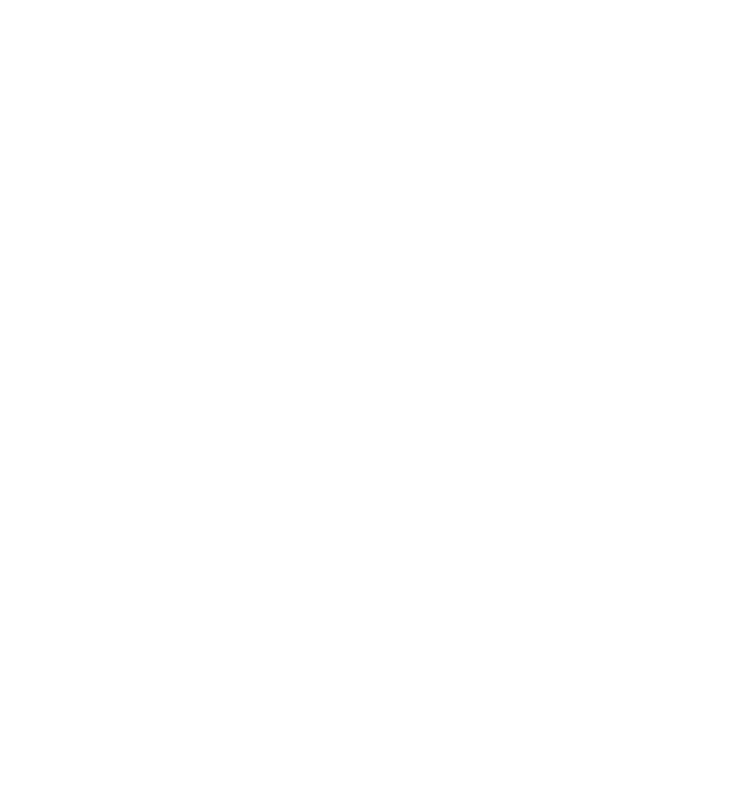
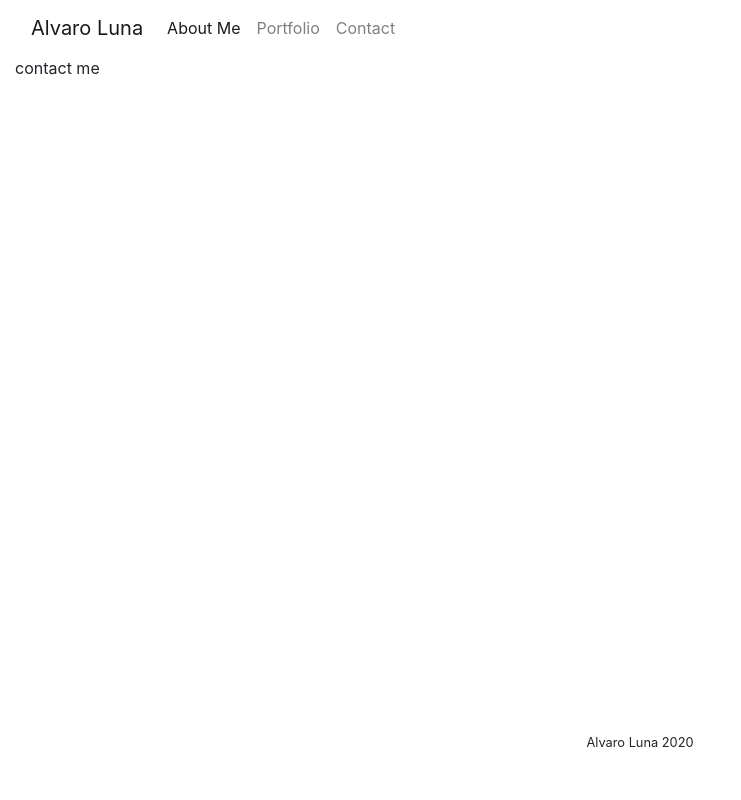
Before and after one commit to alvaroluna/Bootstrap-Portfolio, a plain HTML site: page contact.html in a window 1280 px wide. Shown: the whole page, without its empty margins (0-741 px from the left). Drawn offline with nearby package versions, Linux system fonts and the light colour scheme.

Commit message:
Created nav bar links in each html page

```diff
--- a/contact.html
+++ b/contact.html
@@ -0,0 +1,73 @@
+<!DOCTYPE html>
+<html lang="en">
+
+<head>
+    <meta charset="utf-8">
+    <meta name="viewport" content="width=device-width, initial-scale=1, shrink-to-fit=yes">
+    <meta name="description" content="">
+    <meta name="author" content="">
+
+    <!-- title on browser tab -->
+    <title>Alvaro Luna Portfolio</title>
+
+    <!-- google fonts api -->
+    <link href="https://fonts.googleapis.com/css?family=Karla&display=swap" rel="stylesheet">
+
+    <!-- css style templates -->
+    <link href="assets/css/reset.css" rel="stylesheet">
+    <link rel="stylesheet" href="https://stackpath.bootstrapcdn.com/bootstrap/4.4.1/css/bootstrap.min.css"
+        integrity="sha384-Vkoo8x4CGsO3+Hhxv8T/Q5PaXtkKtu6ug5TOeNV6gBiFeWPGFN9MuhOf23Q9Ifjh" crossorigin="anonymous">
+
+    <!-- css style template overrides -->
+    <link href="assets/css/style.css" rel="stylesheet">
+</head>
+
+<body>
+
+    <div class="container-fluid" id="mainContainer">
+        <!--                -->
+        <!-- NAVIGATION BAR -->
+        <!--                -->
+        <nav class="navbar navbar-expand-lg navbar-light">
+            <a class="navbar-brand" href="#">Alvaro Luna</a>
+            <button class="navbar-toggler" type="button" data-toggle="collapse" data-target="#navbarSupportedContent"
+                aria-controls="navbarSupportedContent" aria-expanded="false" aria-label="Toggle navigation">
+                <span class="navbar-toggler-icon"></span>
+            </button>
+
+            <div class="collapse navbar-collapse" id="navbarSupportedContent">
+                <ul class="navbar-nav mr-auto">
+                    <li class="nav-item active">
+                        <a class="nav-link" href="index.html">About Me <span class="sr-only">(current)</span></a>
+                    </li>
+                    <li class="nav-item">
+                        <a class="nav-link" href="portfolio.html">Portfolio</a>
+                    </li>
+                    <li class="nav-item">
+                        <a class="nav-link" href="contact.html">Contact</a>
+                    </li>
+                </ul>
+            </div>
+        </nav>
+
+        <!--                        -->
+        <!-- CONTACT FORM/CONTAINER -->
+        <!--                        -->
+        <div>
+            contact me
+        </div>
+
+        <!--        -->
+        <!-- FOOTER -->
+        <!--        -->
+        <footer class="py-5 fixed-bottom">
+            <div class="container">
+                <p class="m-0 text-center small">Alvaro Luna 2020</p>
+            </div>
+        </footer>
+
+    </div>
+
+</body>
+
+</html>
```
Also changed, not shown: index.html (+8 -3 lines), portfolio.html (+73 -0 lines).
